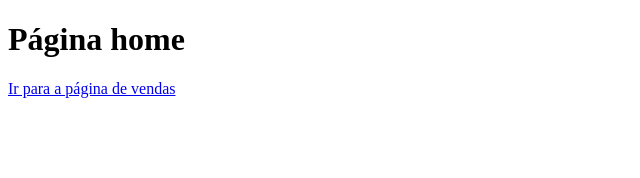
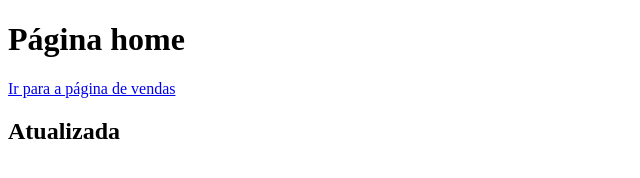
Before and after one commit to juniorernando/aulagithub, a plain HTML site: page index.html in a window 1280 px wide. Shown: the whole page, without its empty margins (0-640 px from the left). Drawn offline with Linux system fonts and the light colour scheme.

```diff
--- a/index.html
+++ b/index.html
@@ -9,5 +9,7 @@
 <body>
     <h1>Página home</h1>
     <a href="vendas.html">Ir para a página de vendas</a>
+    <h2>Atualizada
+    </h2>
 </body>
 </html>
```
